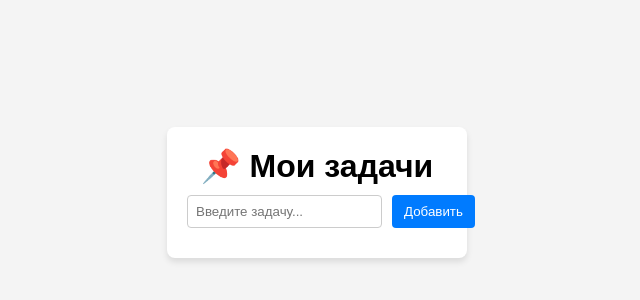
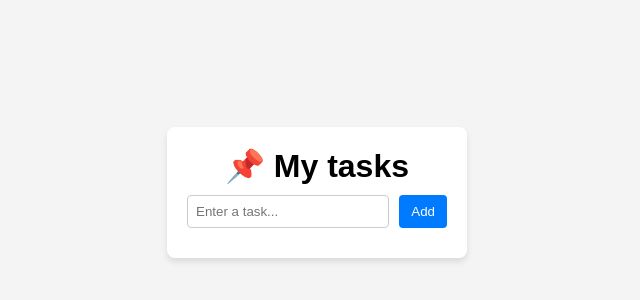
Before and after one commit to fidanveliyeva/todo-app-js, a plain HTML site: page todo-app/index.html in a window 1280 px wide. Shown: the part 208-508 px from the top of the page, without its empty margins (323-963 px from the left). Drawn offline with Linux system fonts and the light colour scheme.

Commit message:
file updated

```diff
--- a/todo-app/index.html
+++ b/todo-app/index.html
@@ -8,11 +8,11 @@
 </head>
 <body>
     <div class="container">
-        <h1>📌 Мои задачи</h1>
+        <h1>📌 My tasks</h1>
         <div class="todo-input">
-            <input type="text" id="taskInput" placeholder="Введите задачу...">
+            <input type="text" id="taskInput" placeholder="Enter a task...">
 
-            <button id="addTaskBtn">Добавить</button>
+            <button id="addTaskBtn">Add</button>
         </div>
         <ul id="taskList"></ul>
     </div>
--- a/todo-app/main.js
+++ b/todo-app/main.js
@@ -15,7 +15,7 @@ function addTask() {
     });
 
     taskList.appendChild(li);
-
+// animation
     setTimeout(() => {
         li.classList.add("show");
     }, 10);
@@ -37,7 +37,7 @@ function loadTasks() {
             saveTasks();
         });
     });
-
+// animation
     document.querySelectorAll("li").forEach(li => {
         setTimeout(() => {
             li.classList.add("show");
```
